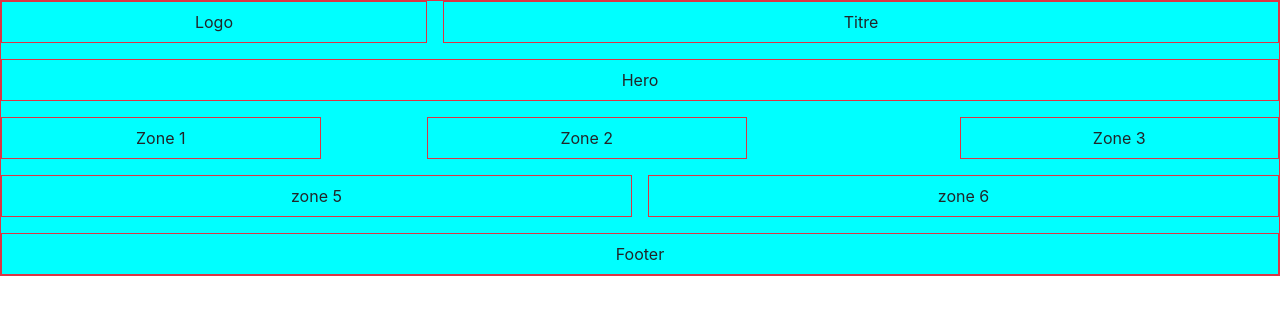
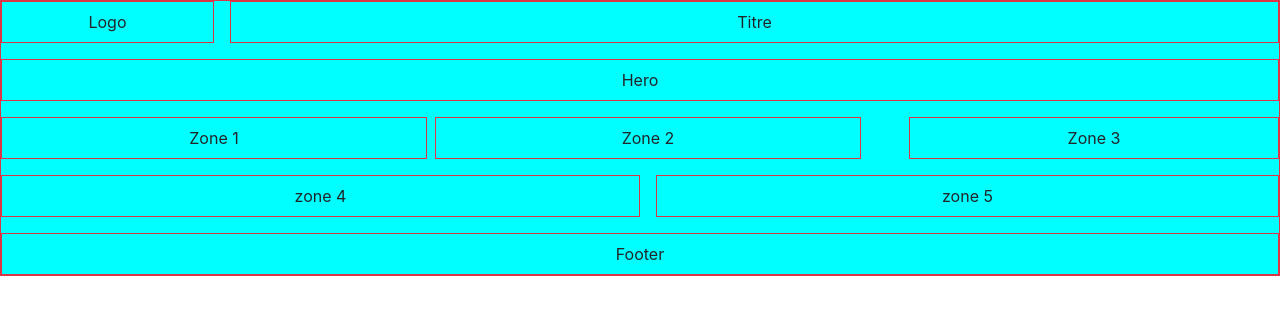
Before and after one commit to DamsCode/bootstrap-exo, a website: page index.html in a window 1280 px wide. Drawn offline with nearby package versions, Linux system fonts and the light colour scheme.

Commit message:
fin exo 5 parfait

```diff
--- a/index.html
+++ b/index.html
@@ -2,11 +2,11 @@
 <html lang="fr">
 
 <head>
-    <meta charset="UTF-8">
-    <meta name="viewport" content="width=device-width, initial-scale=1, shrink-to-fit=no">
-    <meta http-equiv="X-UA-Compatible" content="ie=edge">
-    <link rel="stylesheet" href="https://stackpath.bootstrapcdn.com/bootstrap/4.1.3/css/bootstrap.min.css" integrity="sha384-MCw98/SFnGE8fJT3GXwEOngsV7Zt27NXFoaoApmYm81iuXoPkFOJwJ8ERdknLPMO" crossorigin="anonymous">
-    <link rel="stylesheet" href="assets/css/style.css">
+    <meta charset="UTF-8" />
+    <meta name="viewport" content="width=device-width, initial-scale=1, shrink-to-fit=no" />
+    <meta http-equiv="X-UA-Compatible" content="ie=edge" />
+    <link rel="stylesheet" href="https://stackpath.bootstrapcdn.com/bootstrap/4.1.3/css/bootstrap.min.css" integrity="sha384-MCw98/SFnGE8fJT3GXwEOngsV7Zt27NXFoaoApmYm81iuXoPkFOJwJ8ERdknLPMO" crossorigin="anonymous" />
+    <link rel="stylesheet" href="assets/css/style.css" />
     <title>Document</title>
 </head>
 
@@ -77,8 +77,7 @@
         </div>
     </div> -->
 
-
-    <div class="container-fluid border border-danger">
+    <!-- <div class="container-fluid border border-danger">
         <div class="row ">
             <div class="col-3 mr-3 mb-3 pb-2 pt-2 col-md-4 mb-md-3 mr-md-3 border border-danger">Logo</div>
             <div class="col mb-3  pb-2 pt-2 mb-md-3 offset-md-0 col-md border border-danger">Titre</div>
@@ -98,16 +97,42 @@
         <div class="row">
             <div class="col pb-2 pt-2 border border-danger">Footer</div>
         </div>
+    </div> -->
+    <div class="container-fluid border border-danger">
+        <div class="row ">
+            <div class="col-3 mr-3 mb-3 pb-2 pt-2 col-md-2 mb-md-3 mr-md-3 border border-danger">
+                Logo
+            </div>
+            <div class="col mb-3  pb-2 pt-2 mb-md-3 col-md border border-danger">
+                Titre
+            </div>
+
+            <div class="col-12 mb-3 pb-2 pt-2 border border-danger">Hero</div>
+
+            <div class="col-12 col-md-4 mr-md-2 mb-3 pb-2 pt-2 border border-danger">
+                Zone 1
+            </div>
+            <div class="col-12 col-md-4  mr-md-5  mb-3 pb-2 pt-2 border border-danger">
+                Zone 2
+            </div>
+            <div class="col-12 col-md mb-3 pb-2 pt-2 border border-danger">
+                Zone 3
+            </div>
+
+            <div class="col-3 col-md-6 order-1 order-md-0 mr-md-3 mb-3 pb-2 pt-2 border border-danger">
+                zone 4
+            </div>
+            <div class="col col-md order-0 order-md-0 mb-3 mr-3 mr-md-0 pb-2 pt-2 border border-danger">
+                zone 5
+            </div>
+
+            <div class="col-12 order-3 pb-2 pt-2 border border-danger">Footer</div>
+        </div>
     </div>
 
-
-
-    <script src="https://code.jquery.com/jquery-3.3.1.slim.min.js" integrity="sha384-q8i/X+965DzO0rT7abK41JStQIAqVgRVzpbzo5smXKp4YfRvH+8abtTE1Pi6jizo" crossorigin="anonymous">
-    </script>
-    <script src="https://cdnjs.cloudflare.com/ajax/libs/popper.js/1.14.3/umd/popper.min.js" integrity="sha384-ZMP7rVo3mIykV+2+9J3UJ46jBk0WLaUAdn689aCwoqbBJiSnjAK/l8WvCWPIPm49" crossorigin="anonymous">
-    </script>
-    <script src="https://stackpath.bootstrapcdn.com/bootstrap/4.1.3/js/bootstrap.min.js" integrity="sha384-ChfqqxuZUCnJSK3+MXmPNIyE6ZbWh2IMqE241rYiqJxyMiZ6OW/JmZQ5stwEULTy" crossorigin="anonymous">
-    </script>
+    <script src="https://code.jquery.com/jquery-3.3.1.slim.min.js" integrity="sha384-q8i/X+965DzO0rT7abK41JStQIAqVgRVzpbzo5smXKp4YfRvH+8abtTE1Pi6jizo" crossorigin="anonymous"></script>
+    <script src="https://cdnjs.cloudflare.com/ajax/libs/popper.js/1.14.3/umd/popper.min.js" integrity="sha384-ZMP7rVo3mIykV+2+9J3UJ46jBk0WLaUAdn689aCwoqbBJiSnjAK/l8WvCWPIPm49" crossorigin="anonymous"></script>
+    <script src="https://stackpath.bootstrapcdn.com/bootstrap/4.1.3/js/bootstrap.min.js" integrity="sha384-ChfqqxuZUCnJSK3+MXmPNIyE6ZbWh2IMqE241rYiqJxyMiZ6OW/JmZQ5stwEULTy" crossorigin="anonymous"></script>
 </body>
 
 </html>
```
